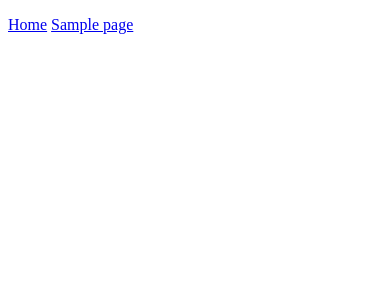
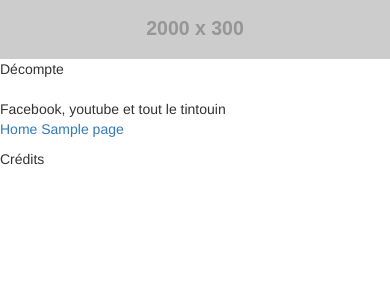
Before and after one commit to nyanloutre/site-gala, a Django app: template templates/BaseBlog.html in a window 390 px wide. Shown: the top 300 px of the page. Run offline with Django 3.2, Linux system fonts and the light colour scheme; the template is opened without the code that fills it: most values are stand-ins (such as "Sample title", 1, 10 or a date in 2020); grey boxes labelled with a size stand in for pictures from a placeholder-image service; some libraries are stand-ins or nearby versions.

Commit message:
On commence à avoir un template de base

```diff
--- a/blog/models.py
+++ b/blog/models.py
@@ -42,7 +42,6 @@ class Page(OrderedModel):
         ordering = ('order',)
 
     def __str__(self):
-        self.bottom()
         return self.title
 
     def save(self, *args, **kwargs):
--- a/templates/BaseBlog.html
+++ b/templates/BaseBlog.html
@@ -3,12 +3,55 @@
 	<head>
 		<meta charset="utf-8">
 		<title>Gala 2016</title>
+		<link rel="stylesheet" href="https://maxcdn.bootstrapcdn.com/bootstrap/3.3.6/css/bootstrap.min.css" integrity="sha384-1q8mTJOASx8j1Au+a5WDVnPi2lkFfwwEAa8hDDdjZlpLegxhjVME1fgjWPGmkzs7" crossorigin="anonymous">
+
+		<script src="https://maxcdn.bootstrapcdn.com/bootstrap/3.3.6/js/bootstrap.min.js" integrity="sha384-0mSbJDEHialfmuBBQP6A4Qrprq5OVfW37PRR3j5ELqxss1yVqOtnepnHVP9aJ7xS" crossorigin="anonymous"></script>
 	</head>
 	<body>
+
+		<div class="row">
+			{# Bannière #}
+			<div class="col-md-offset-2 col-md-8">
+				<img class="img-responsive" src="http://placehold.it/2000x300">
+			</div>
+			{# Décompte #}
+			<div class="col-md-2">
+				Décompte
+			</div>
+
+		</div>
+
+		<br>
+
+		<div class="row">
+
+			{# Liens sociaux #}
+			<div class="col-md-2">
+
+			Facebook, youtube et tout le tintouin
+
+			</div>
+
+			{# contenu #}
+			<div class="col-md-8">
+
+				<div class="row-fluid">
 					{% include "blog/nav.html" %}
+				</div>
 
+				<div class="row-fluid">
 					{% block body %}
 					{% endblock %}
+				</div>
+
+				<div class="row-fluid">
+					Crédits
+				</div>
+
+			</div>
+
+
+		</div>
 
 	</body>
 </html>
```
Lines whose indentation alone changed are shown as unchanged.
